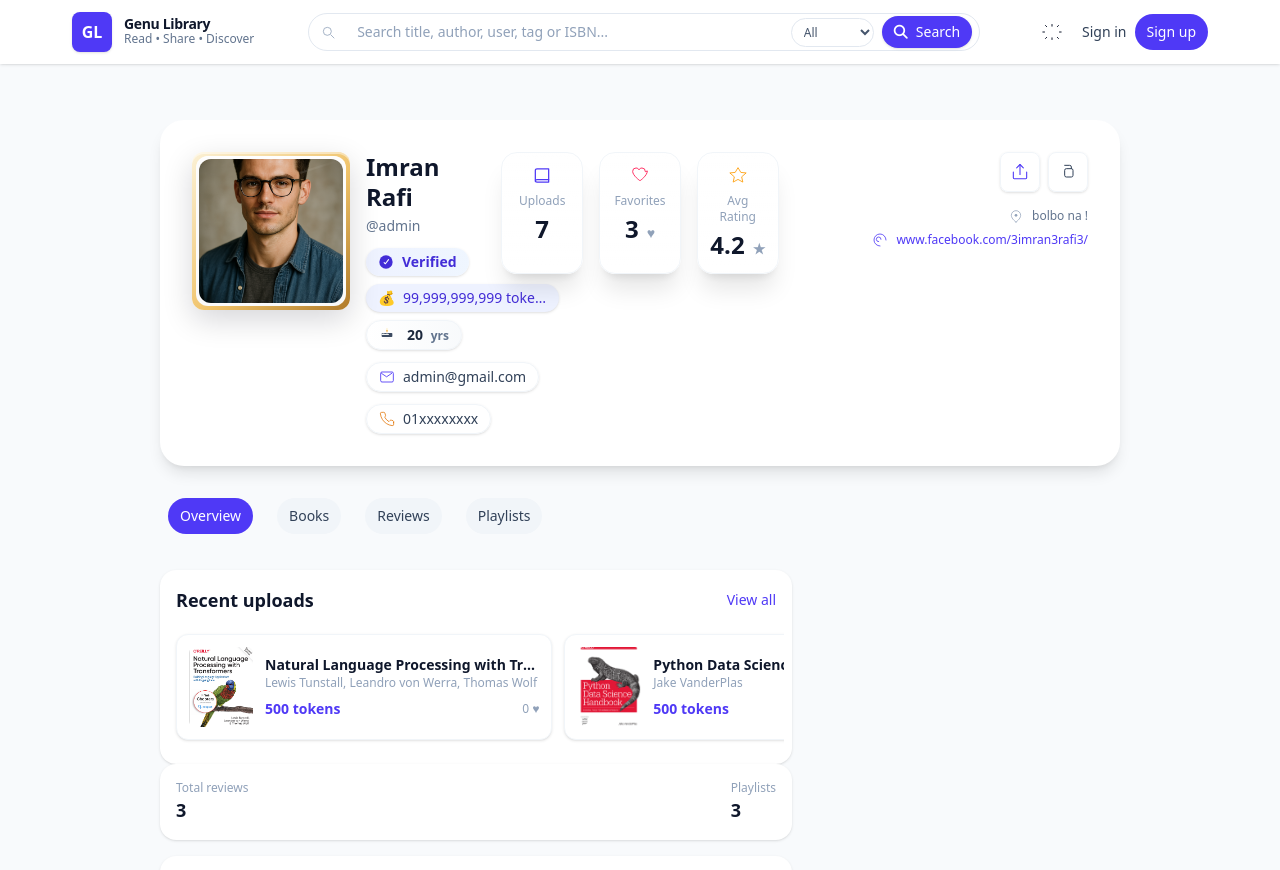
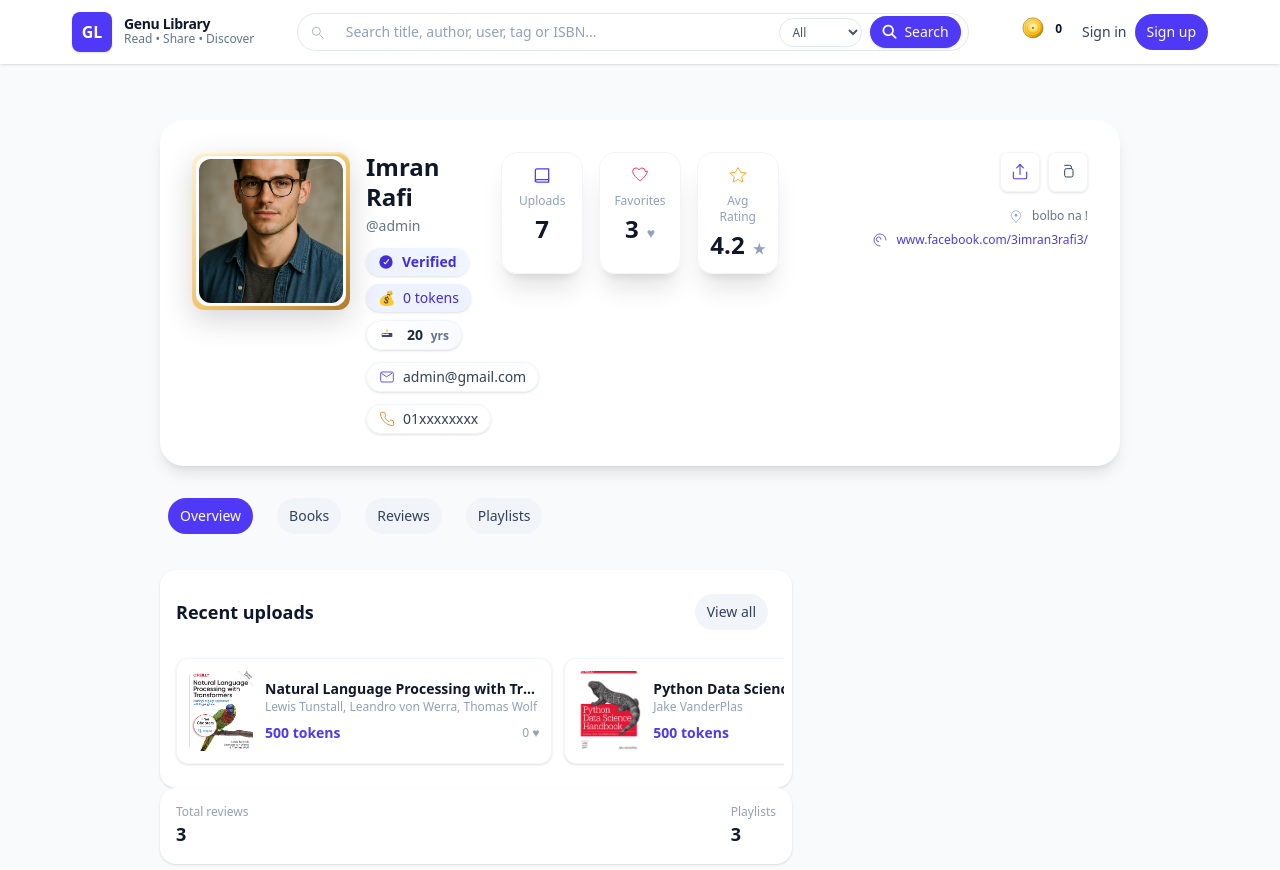
Before and after one commit to SheikhIshere/Library, a Django app: page /accounts/profile/admin in a window 1280 px wide. Shown: the top 870 px of the page. Run offline with Django 5.2, Linux system fonts and the light colour scheme; data comes from the database, SQL or seed files in the repository; some libraries are stand-ins or nearby versions.

Commit message:
adding coin optimization which look in k,m,b etc

```diff
--- /dev/null
+++ b/accounts/context_processors.py
@@ -0,0 +1,17 @@
+from django.contrib.auth.models import User
+from .models import ProfileModel   # adjust if your Profile is in another app
+from .utils import format_tokens
+
+def user_balance(request):
+    if request.user.is_authenticated and hasattr(request.user, 'profile'):
+
+        formated_balance = format_tokens(request.user.profile.balance)
+
+        return{
+            "user_balance": formated_balance,
+            "user_profile": request.user.profile
+        }
+    return {
+        "user_balance": format_tokens(0),
+        "user_profile": None
+    }
--- a/accounts/templates/profile/profile.html
+++ b/accounts/templates/profile/profile.html
@@ -69,7 +69,7 @@
             <span
               class="inline-block max-w-[6.5rem] md:max-w-[9rem] truncate"
               title="{{ profile.balance|default:'0'|intcomma }}">
-              {{ profile.balance|default:"0"|intcomma }} tokens
+              {{ user_balance }} tokens
             </span>
           </span>
 
@@ -296,7 +296,9 @@
       <div class="bg-white dark:bg-slate-900 rounded-2xl p-4 shadow">
         <div class="flex items-center justify-between">
           <h3 class="text-lg font-semibold text-slate-900 dark:text-slate-100">Recent uploads</h3>
-          <a href="{% url 'books:book_list' %}" class="text-sm text-indigo-600 hover:underline">View all</a>
+          <!-- Replace your button with this -->
+<button data-tab="books"class="profile-tab px-3 py-2 text-sm rounded-full bg-slate-100 dark:bg-slate-800 text-slate-700 dark:text-slate-200 focus:outline-none m-2">View all</button>
+
         </div>
 
         <div class="mt-3 overflow-x-auto -mx-2 py-2">
--- /dev/null
+++ b/accounts/utils.py
@@ -0,0 +1,21 @@
+def format_tokens(tokens):
+    if tokens < 1000:
+        return str(tokens)
+    elif tokens < 1000000:
+        return f"{tokens/1000:.1f}K"
+    elif tokens < 1000000000:
+        return f"{tokens/1000000:.1f}M"
+    elif tokens < 1000000000000:
+        return f"{tokens/1000000000:.1f}B"
+    elif tokens < 1000000000000000:
+        return f"{tokens/1000000000000:.1f}T"
+    elif tokens < 1000000000000000000:
+        return f"{tokens/1000000000000000:.1f}Q"
+    elif tokens < 1000000000000000000000:
+        return f"{tokens/1000000000000000000:.1f}S"
+    elif tokens < 1000000000000000000000000:
+        return f"{tokens/1000000000000000000000:.1f}O"
+    elif tokens < 1000000000000000000000000000:
+        return f"{tokens/1000000000000000000000000:.1f}N"
+    elif tokens < 1000000000000000000000000000000:
+        return f"{tokens/1000000000000000000000000000:.1f}D"
--- a/books/models.py
+++ b/books/models.py
@@ -4,6 +4,7 @@
 from decimal import Decimal
 from django.core.validators import MinValueValidator, MaxValueValidator
 from django.utils.text import slugify
+from PIL import Image
 
 
 VISIBILITY_CHOICES = [
@@ -106,6 +107,13 @@
                 counter += 1
         super().save(*args, **kwargs)
 
+        if self.cover_page:
+            img = Image.open(self.cover_page.path)
+            max_size = (800, 800)
+            img.thumbnail(max_size)
+            img.save(self.cover_page.path, format="JPEG", quality=70, optimize=True)
+
+
 
 class Borrow(models.Model):
     user = models.ForeignKey(User, on_delete=models.CASCADE, related_name="borrowed_books")
--- a/library/settings.py
+++ b/library/settings.py
@@ -79,6 +79,7 @@
                 'django.template.context_processors.request',
                 'django.contrib.auth.context_processors.auth',
                 'django.contrib.messages.context_processors.messages',
+                'accounts.context_processors.user_balance',
             ],
         },
     },
--- a/templates/base.html
+++ b/templates/base.html
@@ -138,13 +138,51 @@
         {% endif %}
 
         <!-- Theme toggle -->
-        <button id="theme-toggle"
-                class="p-2 rounded-full hover:bg-slate-100 dark:hover:bg-slate-700 transition-fast focus:outline-none focus-visible:ring-2 focus-visible:ring-indigo-400"
-                title="Toggle color theme"
-                aria-pressed="false">
-          <svg id="icon-moon" class="w-5 h-5 hidden" viewBox="0 0 24 24" fill="none" aria-hidden="true"><path d="M21 12.79A9 9 0 1111.21 3 7 7 0 0021 12.79z" stroke="currentColor" stroke-width="1.2" stroke-linecap="round"/></svg>
-          <svg id="icon-sun" class="w-5 h-5" viewBox="0 0 24 24" fill="none" aria-hidden="true"><path d="M12 3v2M12 19v2M4.2 4.2l1.4 1.4M18.4 18.4l1.4 1.4M1 12h2M21 12h2M4.2 19.8l1.4-1.4M18.4 5.6l1.4-1.4" stroke="currentColor" stroke-width="1.2" stroke-linecap="round"/></svg>
-        </button>
+        <!-- ========== Drop-in: Gold coin (navbar) ========== -->
+<button id="theme-toggle"
+class="p-2 rounded-full hover:bg-slate-100 dark:hover:bg-slate-700 transition-fast focus:outline-none focus-visible:ring-2 focus-visible:ring-indigo-400"
+title="Toggle color theme / balance"
+aria-pressed="false">
+<span class="inline-flex items-center gap-2">
+<!-- Compact gold coin SVG (clean, subtle, no stray white shapes) -->
+<svg xmlns="http://www.w3.org/2000/svg" viewBox="0 0 200 200" width="28" height="28" role="img" aria-hidden="true">
+<defs>
+<radialGradient id="coinFaceSmall" cx="45%" cy="35%" r="75%">
+  <stop offset="0%" stop-color="#fff9d9"/>
+  <stop offset="40%" stop-color="#ffd95c"/>
+  <stop offset="75%" stop-color="#ffc107"/>
+  <stop offset="100%" stop-color="#b26a00"/>
+</radialGradient>
+<linearGradient id="coinRimSmall" x1="0%" y1="0%" x2="100%" y2="100%">
+  <stop offset="0%" stop-color="#ffe082"/>
+  <stop offset="50%" stop-color="#ffca28"/>
+  <stop offset="100%" stop-color="#9c6d00"/>
+</linearGradient>
+<radialGradient id="coinInnerSmall" cx="50%" cy="40%" r="65%">
+  <stop offset="0%" stop-color="#fff9e6" stop-opacity="0.95"/>
+  <stop offset="60%" stop-color="#ffda60" stop-opacity="0.8"/>
+  <stop offset="100%" stop-color="#d99a00" stop-opacity="0.7"/>
+</radialGradient>
+</defs>
+
+<!-- Rim + face -->
+<circle cx="100" cy="92" r="72" fill="url(#coinRimSmall)" stroke="#6b3f00" stroke-width="3"/>
+<circle cx="100" cy="92" r="58" fill="url(#coinFaceSmall)" stroke="#d18c00" stroke-width="1.6"/>
+<circle cx="100" cy="92" r="42" fill="url(#coinInnerSmall)" stroke="#c17f00" stroke-width="1"/>
+
+<!-- Simple emblem (keeps file light) -->
+<g transform="translate(100,92)" fill="#9c6d00">
+<polygon points="0,-12 3,-4 10,-4 5,1 7,10 0,6 -7,10 -5,1 -10,-4 -3,-4" />
+</g>
+</svg>
+
+<!-- balance text (hidden on very small screens) -->
+<span class="text-xs font-semibold hidden sm:inline" title="{{ profile.balance|default:user_balance|default:'0'|intcomma }}">
+{{ user_balance }}
+</span>
+</span>
+</button>
+<!-- ========== End coin section ========== -->
 
         <!-- User / Auth -->
         {% if user.is_authenticated %}
```
